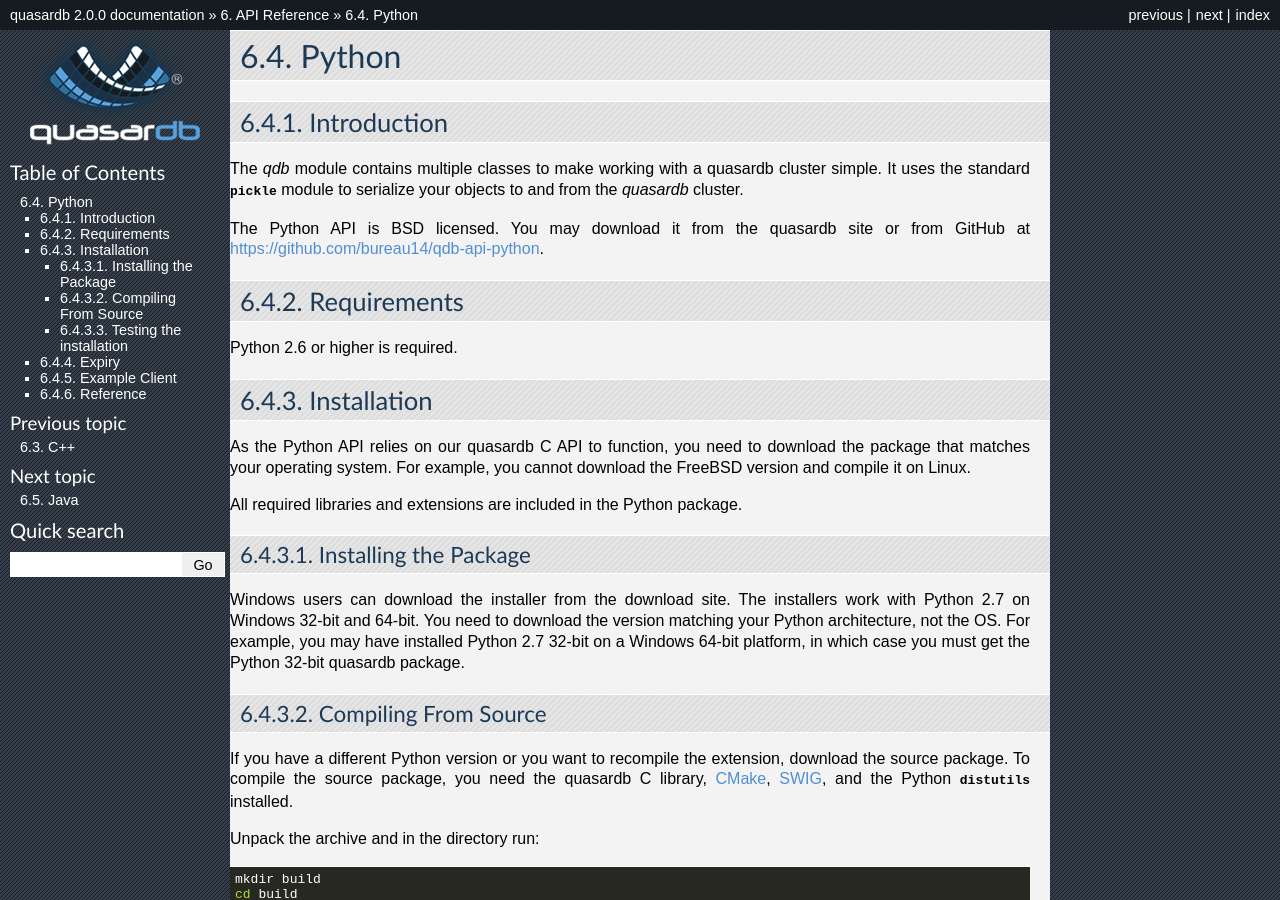
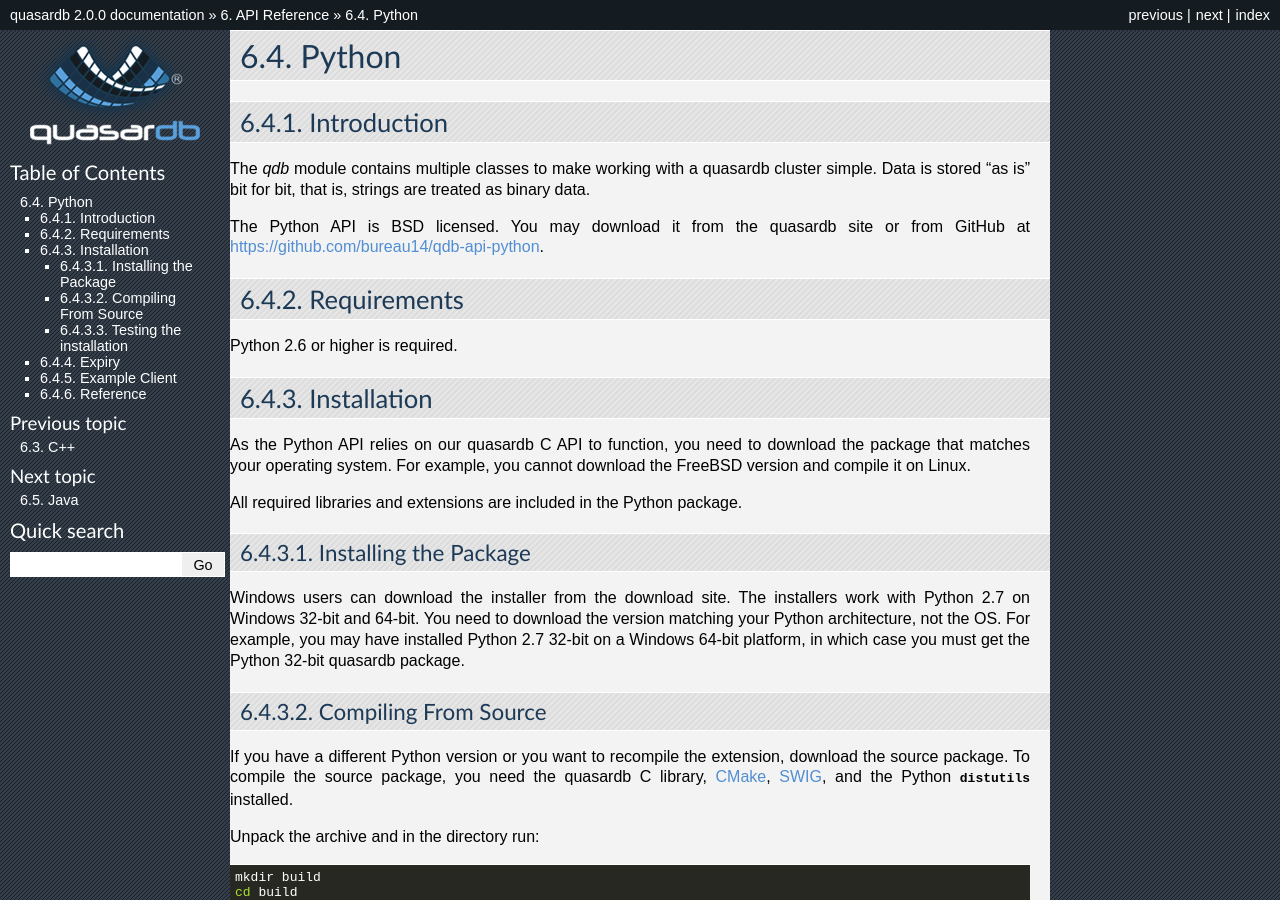
Before and after one commit to iltommi/qdb-documentation, a Sphinx documentation site: the page built from source/api/python.rst, in a window 1280 px wide and 900 px high. Built offline with Sphinx 7.4.7, drawn with Linux system fonts in a browser that asks for light colours.

Commit message:
Fix Python API documentation regarding pickle

```diff
--- a/source/api/python.rst
+++ b/source/api/python.rst
@@ -12,7 +12,7 @@ Python
 Introduction
 --------------
 
-The `qdb` module contains multiple classes to make working with a quasardb cluster simple. It uses the standard :mod:`pickle` module to serialize your objects to and from the `quasardb` cluster.
+The `qdb` module contains multiple classes to make working with a quasardb cluster simple. Data is stored "as is" bit for bit, that is, strings are treated as binary data.
 
 The Python API is BSD licensed. You may download it from the quasardb site or from GitHub at `<https://github.com/bureau14/qdb-api-python>`_.
 
```
